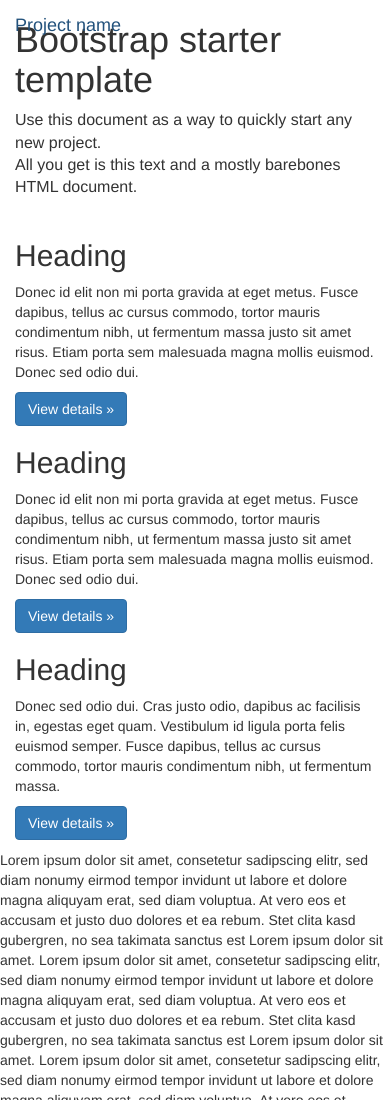
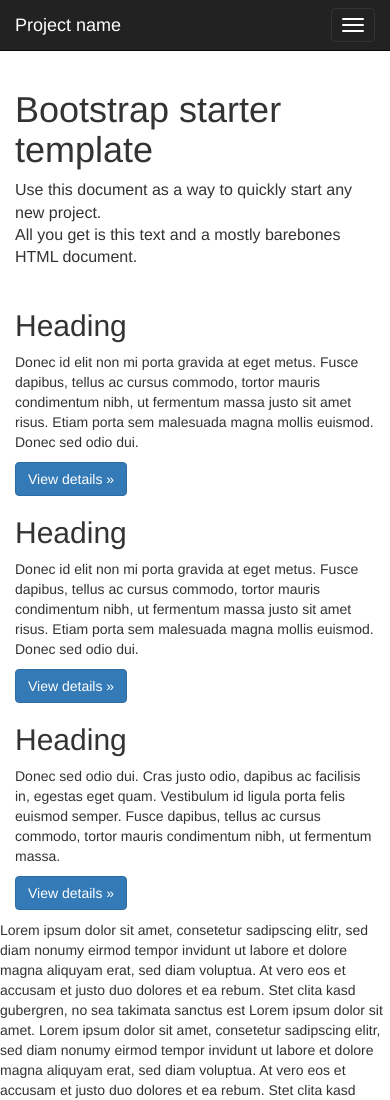
Before and after one commit to tisto/bootstrap-playground, a plain HTML site: page headroom/index.html in a window 390 px wide. Shown: the top 1100 px of the page. Drawn offline with nearby package versions, Linux system fonts and the light colour scheme; a script that the page names is missing.

Commit message:
Fix bootstrap navbar for mobile.

```diff
--- a/headroom/index.html
+++ b/headroom/index.html
@@ -6,6 +6,11 @@
   <title>Bootstrap Playground - Navigation Top</title>
   <link rel="stylesheet" href="https://maxcdn.bootstrapcdn.com/bootstrap/3.3.4/css/bootstrap.min.css">
   <style type="text/css">
+    body {
+      margin-top: 70px;
+    }
+    #header {
+    }
     .headroom {
       transition: transform 200ms linear;
     }
@@ -21,7 +26,7 @@
 <body>
 
   <!-- HEADER -->
-  <nav id="header" class="navbar navbar-fixed-top headroom">
+  <nav id="header" class="navbar navbar-inverse navbar-fixed-top headroom">
     <div class="container">
       <div class="navbar-header">
         <button type="button" class="navbar-toggle collapsed" data-toggle="collapse" data-target="#navbar" aria-expanded="false" aria-controls="navbar">
```
